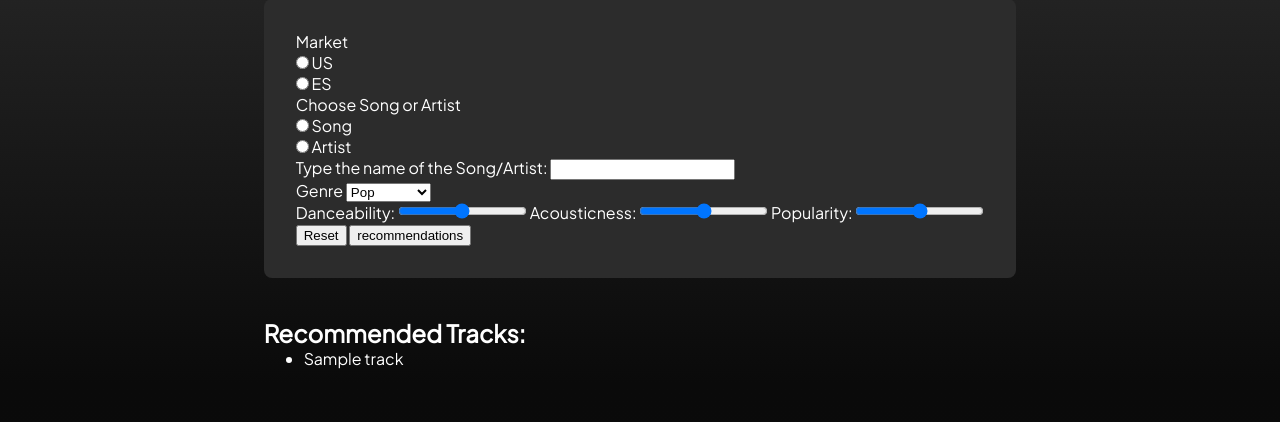
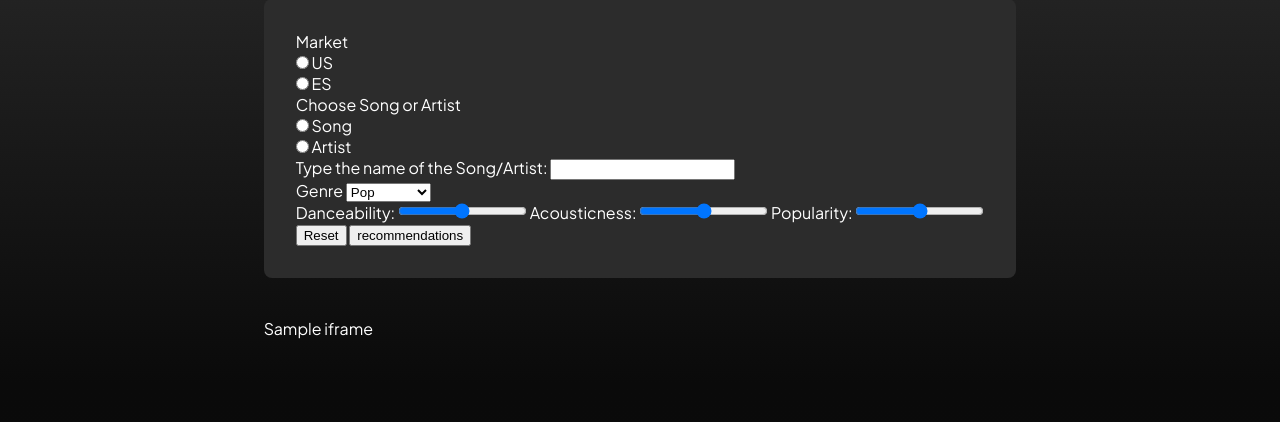
Before and after one commit to maria1sm/SpotifyRecommendations, a Flask app: template templates/index.html in a window 1280 px wide. Shown: the part 105-527 px from the top of the page. Run offline with Flask 2, Linux system fonts and the light colour scheme; the template is opened without the code that fills it: most values are stand-ins (such as "Sample title", 1, 10 or a date in 2020).

Commit message:
Update index.html

```diff
--- a/templates/index.html
+++ b/templates/index.html
@@ -65,13 +65,14 @@
             </div>
         </div>
     </fieldset>
-    {% if track_list %}
-      <h2>Recommended Tracks:</h2>
-      <ul>
-        {% for track in track_list %}
-          <li>{{ track }}</li>
-        {% endfor %}
-      </ul>
-    {% endif %}
+    <div>
+        {% if iframe_list %}
+        <div>
+            {% for iframe in iframe_list %}
+            {{ iframe|safe }}
+            {% endfor %}
+        </div>
+        {% endif %}
+    </div>
 </body>
 </html>
```
